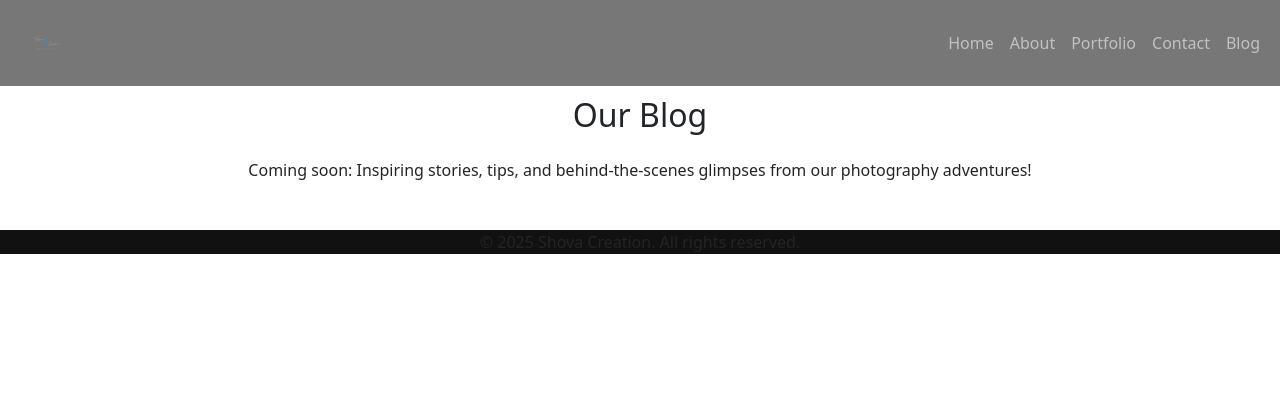
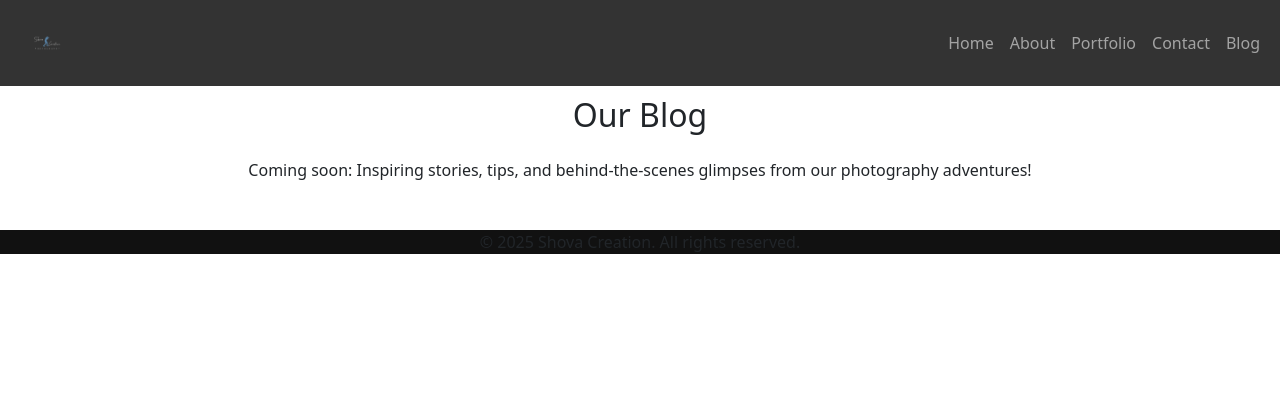
Before and after one commit to pradipNP/shova-creation, a Flask app: page /blog in a window 1280 px wide. Shown: the top 420 px of the page. Run offline with Flask 3, Linux system fonts and the light colour scheme.

Commit message:
Update style.css

```diff
--- a/static/css/style.css
+++ b/static/css/style.css
@@ -309,7 +309,7 @@ body > .hero-carousel {
 
 /* Navbar tweaks */
 .navbar {
-  background-color: rgba(85, 85, 85, 0.8);
+  background-color: rgba(0, 0, 0, 0.8);
 }
 .navbar-nav .nav-link.active {
   border-bottom: 2px solid #fff;
```
